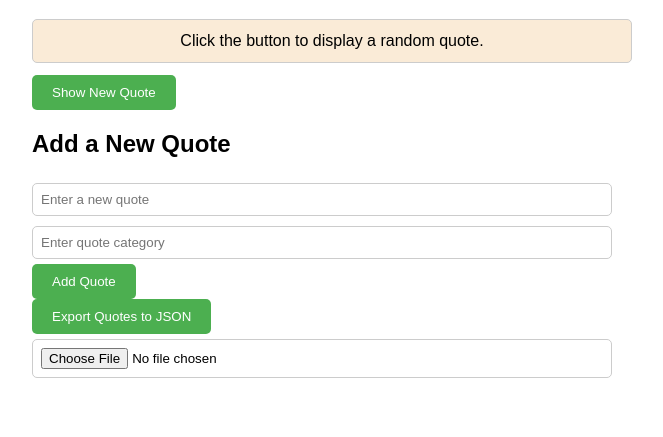
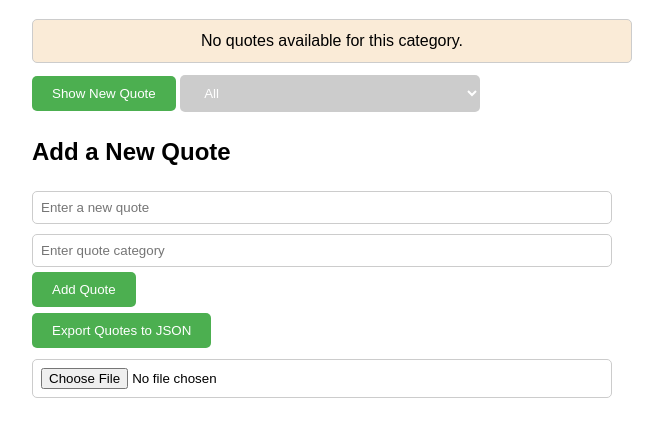
Before and after one commit to yahiaomarab/alx_fe_javascript, a plain HTML site: page dom-manipulation/index.html in a window 1280 px wide. Shown: the part 81-518 px from the top of the page, without its empty margins (308-971 px from the left). Drawn offline with Linux system fonts and the light colour scheme.

Commit message:
Expand the functionality of the “Dynamic Quote Generator” to include a filtering system based on categories. Users will be able to select a category and see only the quotes that match this category. This involves manipulating the DOM to dynamically update the displayed content and using web storage to remember the user’s last selected filter across sessions.

```diff
--- a/dom-manipulation/index.html
+++ b/dom-manipulation/index.html
@@ -10,6 +10,9 @@
   <h1>Dynamic Quote Generator</h1>
   <div id="quoteDisplay">Click the button to display a random quote.</div>
   <button id="newQuote">Show New Quote</button>
+  <select id="categoryFilter" >
+    <option value="All categories">All categories</option>
+  </select>
 
   <h2>Add a New Quote</h2>
   <div>
--- a/dom-manipulation/script.js
+++ b/dom-manipulation/script.js
@@ -1,13 +1,5 @@
 document.addEventListener("DOMContentLoaded", () => {
   let quotes = []; // Use 'let' to modify the quotes array
-
-  // Load saved quotes from localStorage
-  function loadQuotes() {
-    const storedQuotes = JSON.parse(localStorage.getItem("quotes") || "[]");
-    quotes = storedQuotes; // Load quotes into the array
-  }
-
-  loadQuotes(); // Initialize the quotes array
 
   // Element references
   const quoteDisplay = document.getElementById("quoteDisplay");
@@ -16,17 +8,42 @@ document.addEventListener("DOMContentLoaded", () => {
   const newQuoteText = document.getElementById("newQuoteText");
   const newQuoteCategory = document.getElementById("newQuoteCategory");
   const addedQuoteContainer = document.getElementById("added-quote");
-  const inputFile = document.getElementById('importFile');
+  const inputFile = document.getElementById("importFile");
   const exportQuotesButton = document.getElementById("exportQuotes");
+  const categoriesSelection = document.getElementById("categoryFilter");
 
-  // Show a random quote
+  function loadQuotes() {
+    const storedQuotes = JSON.parse(localStorage.getItem("quotes") || "[]");
+    quotes = storedQuotes; // Load quotes into the array
+  }
+
+  function populateCategories() {
+    categoriesSelection.innerHTML = '<option value="all">All</option>';
+
+    const categories = [...new Set(quotes.map((quote) => quote.category))];
+
+    categories.forEach((category) => {
+      const option = document.createElement("option");
+      option.value = category;
+      option.textContent = category;
+      categoriesSelection.appendChild(option);
+    });
+  }
+
   function showRandomQuote() {
-    if (quotes.length === 0) {
-      quoteDisplay.innerHTML = "No quotes available";
+    const selectedCategory = categoriesSelection.value;
+    const filteredQuotes =
+      selectedCategory === "all"
+        ? quotes
+        : quotes.filter((quote) => quote.category === selectedCategory);
+
+    if (filteredQuotes.length === 0) {
+      quoteDisplay.innerHTML = "No quotes available for this category.";
       return;
     }
-    const randomIndex = Math.floor(Math.random() * quotes.length);
-    const randomQuote = quotes[randomIndex];
+
+    const randomIndex = Math.floor(Math.random() * filteredQuotes.length);
+    const randomQuote = filteredQuotes[randomIndex];
     quoteDisplay.innerHTML = `"${randomQuote.text}" - ${randomQuote.category}`;
   }
 
@@ -60,6 +77,13 @@ document.addEventListener("DOMContentLoaded", () => {
       saveQuotes();
     }
 
+    if (![...categoriesSelection.options].some(option => option.value === category)) {
+      const option = document.createElement('option');
+      option.value = category;
+      option.textContent = category;
+      categoriesSelection.appendChild(option);
+    }
+
     alert("New quote added!");
   }
 
@@ -80,18 +104,19 @@ document.addEventListener("DOMContentLoaded", () => {
   // Import quotes from a JSON file
   function importFromJsonFile(event) {
     const fileReader = new FileReader();
-    fileReader.onload = function(event) {
+    fileReader.onload = function (event) {
       try {
         const importedQuotes = JSON.parse(event.target.result);
         if (Array.isArray(importedQuotes)) {
           quotes.push(...importedQuotes); // Add imported quotes to the existing quotes array
           saveQuotes(); // Save updated quotes to localStorage
-          alert('Quotes imported successfully!');
+          populateCategories(); // Update categories in the dropdown
+          alert("Quotes imported successfully!");
         } else {
-          alert('Invalid JSON format.');
+          alert("Invalid JSON format.");
         }
       } catch (error) {
-        alert('Failed to parse JSON. Please try again.');
+        alert("Failed to parse JSON. Please try again.");
       }
     };
     fileReader.readAsText(event.target.files[0]);
@@ -104,8 +129,13 @@ document.addEventListener("DOMContentLoaded", () => {
 
   // Event listeners
   newQuoteButton.addEventListener("click", showRandomQuote);
-  addQuoteButton.addEventListener("click", createAddQuoteForm);
+  addQuoteButton.addEventListener("click", () => {
+    createAddQuoteForm();
+  });
   exportQuotesButton.addEventListener("click", exportQuotes);
-  inputFile.addEventListener('change', importFromJsonFile);
-
+  inputFile.addEventListener("change", importFromJsonFile);
+  categoriesSelection.addEventListener("change", showRandomQuote);
+  loadQuotes();
+  populateCategories();
+  showRandomQuote();
 });
--- a/dom-manipulation/styles.css
+++ b/dom-manipulation/styles.css
@@ -29,7 +29,21 @@ body {
     padding: 10px 20px;
     cursor: pointer;
     border-radius: 5px;
+    margin-bottom: 1%;
   }
   button:hover {
     background-color: #45a049;
   }
+  select{
+    background-color:#ccc;
+    color: white;
+    border: none;
+    padding: 10px 20px;
+    cursor: pointer;
+    border-radius: 5px;
+    margin-bottom: 1%;
+    width: 50%;
+  }
+  #added-quote{
+    display: none;
+  }
```
